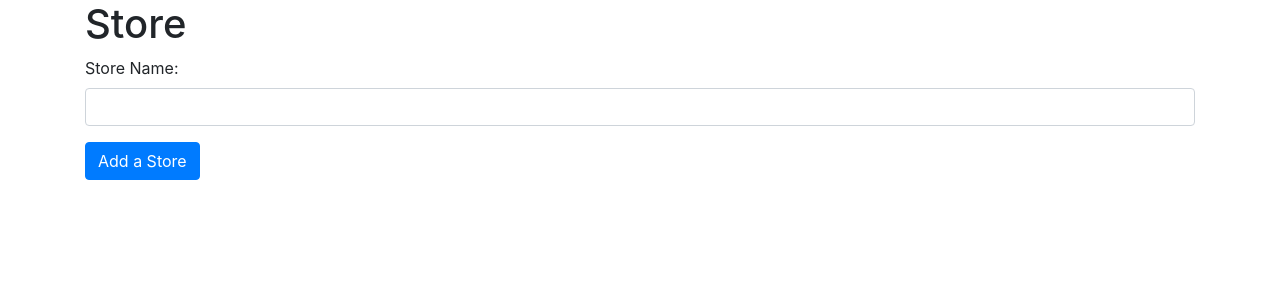
After one commit to HafsaAwan/inventory_management, a Python web app: template templates/store.html in a window 1280 px wide. The commit adds this page. Shown: the top 300 px of the page. Run offline with Jinja, Linux system fonts and the light colour scheme; the template is opened without the code that fills it, so the values that code supplies are empty; some libraries are stand-ins or nearby versions.

Commit message:
created store form to get teh store name to store in database

```diff
--- a/templates/index.html
+++ b/templates/index.html
@@ -1,5 +1,8 @@
 {% extends "_layout.html" %}
 
 {% block content %}
-<h1>Homepage</h1>
+<h2>Inventory Management Homepage</h2>
+
+<a href="{{ url_for('store') }}" class="btn btn-info">Add a store</a>
+
 {% endblock %}
--- /dev/null
+++ b/templates/store.html
@@ -0,0 +1,20 @@
+{% extends "_layout.html" %}
+
+{% block content %}
+{% if store_name %}
+    <p>Successfully added the store: {{store_name}}</p>
+{% endif %}
+
+<h1>Store</h1>
+
+<form action = "{{ url_for('store') }}">
+    <div class="form-group">
+        <label for="store_name">Store Name:</label>
+        <input type="text" name ="store_name" class="form-control" />
+    </div>
+
+    <button type="submit" class="btn btn-primary">Add a Store</button>
+</form>
+
+
+{% endblock %}
```
Also changed, not shown: app.py (+10 -0 lines).
